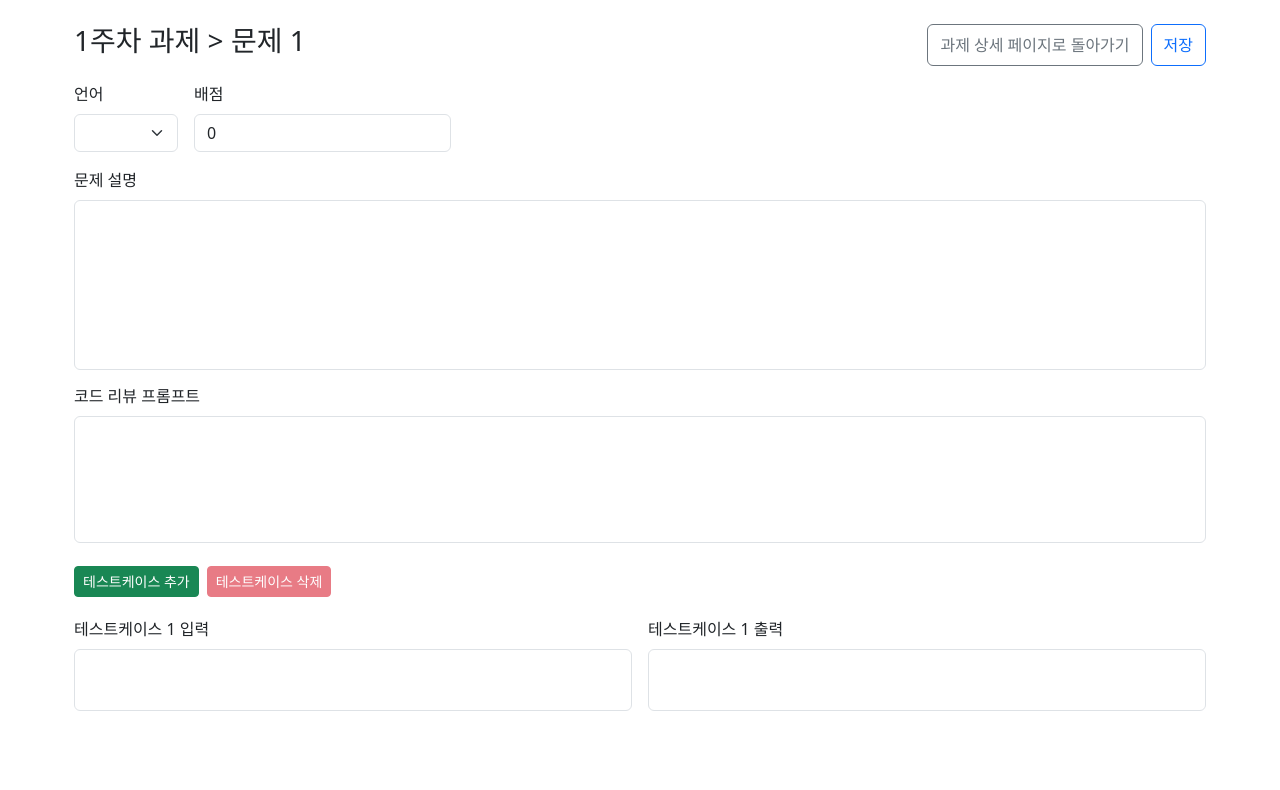
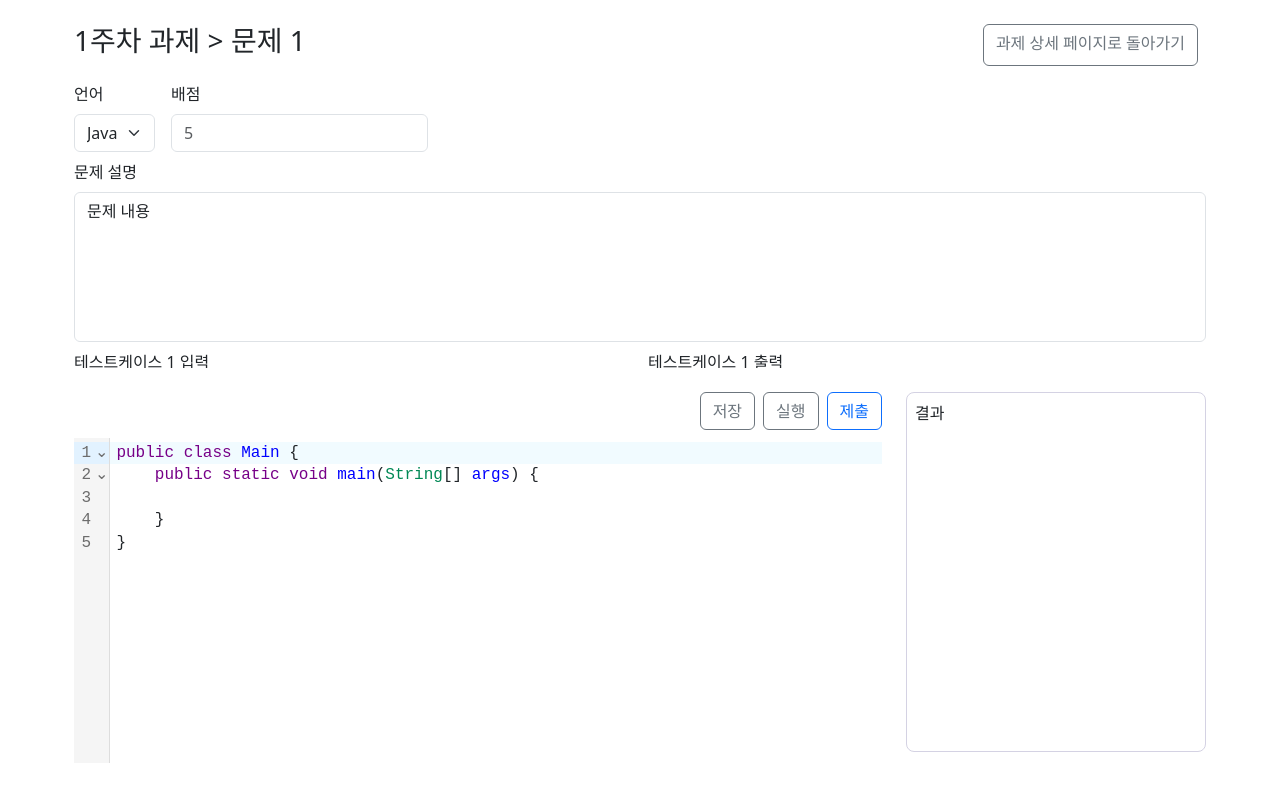
Before and after one commit to 2023-Fall-SE-CodeMates/AjouCodeXpert_Web, a React (Create React App) app: page /classes/1/assignments/1/1 in a window 1280 px wide. Shown: the top 790 px of the page. Built offline with nearby package versions, Linux system fonts and the light colour scheme.

Commit message:
문제 페이지(학생) 구현

```diff
--- a/package.json
+++ b/package.json
@@ -3,9 +3,13 @@
   "version": "0.1.0",
   "private": true,
   "dependencies": {
+    "@codemirror/lang-cpp": "^6.0.2",
+    "@codemirror/lang-java": "^6.0.1",
+    "@codemirror/lang-python": "^6.1.3",
     "@testing-library/jest-dom": "^5.17.0",
     "@testing-library/react": "^13.4.0",
     "@testing-library/user-event": "^13.5.0",
+    "@uiw/react-codemirror": "^4.21.21",
     "bootstrap": "^5.3.2",
     "classnames": "^2.3.2",
     "formik": "^2.4.5",
--- a/src/pages/student/ProblemPage.jsx
+++ b/src/pages/student/ProblemPage.jsx
@@ -1,8 +1,148 @@
 // 문제 페이지
 import React from "react";
+import cn from "classnames";
+import style from "styles/pages/student/ProblemPage.module.css";
+import CodeMirror from "@uiw/react-codemirror";
+import { cpp } from "@codemirror/lang-cpp";
+import { java } from "@codemirror/lang-java";
+import { python } from "@codemirror/lang-python";
+import { Field, Form, Formik } from "formik";
+import { useParams, Link } from "react-router-dom";
 
 function ProblemPage(props) {
-  return <div>문제 페이지</div>;
+  const { classId, assignmentId, problemId } = useParams();
+  const tc = [{ tcInput: "1 2", tcOutput: "3" }];
+  const language = "java";
+
+  return (
+    <div className="container px-1 d-flex flex-column vh-100">
+      {/* 문제명, 버튼 */}
+      <div className="d-flex flex-row mt-4 mb-2">
+        <h3 className="flex-grow-1">1주차 과제 &gt; 문제 {problemId}</h3>
+        <Link
+          to={`/classes/${classId}/assignments/${assignmentId}`}
+          className="btn btn-outline-secondary me-2"
+        >
+          과제 상세 페이지로 돌아가기
+        </Link>
+      </div>
+      {/* 문제 설명 */}
+      <div className={cn(style.problemInfoBox, "overflow-y-scroll")}>
+        {/* 언어배점 */}
+        <div className="d-flex flex-row my-2">
+          <fieldset className="form-group me-3">
+            <label className="form-label">언어</label>
+            <select className="form-select" name="language">
+              {language === "c" && <option selected="c">C</option>}
+              {language === "java" && <option value="java">Java</option>}
+              {language === "python" && <option value="python">Python</option>}
+            </select>
+          </fieldset>
+          <fieldset className="form-group">
+            <label className="form-label">배점</label>
+            <input
+              className="form-control"
+              type="number"
+              name="points"
+              placeholder="5"
+              readOnly
+            />
+          </fieldset>
+        </div>
+        {/* 문제설명 */}
+        <fieldset className="form-group flex-grow-1 my-2 ">
+          <label className="form-label">문제 설명</label>
+          <div className={cn("form-control", style.problemExplanation)}>
+            문제 내용
+          </div>
+        </fieldset>
+        {/* TC 목록*/}
+        <div>
+          {tc.map((item, index) => (
+            <div
+              className="d-flex flex-row my-1 justify-content-between"
+              key={index}
+            >
+              <fieldset className="form-group w-50 me-2">
+                <label className="form-label">
+                  테스트케이스 {index + 1} 입력
+                </label>
+                <div className="form-control">{item.tcInput}</div>
+              </fieldset>
+              <fieldset className="form-group w-50 ms-2">
+                <label className="form-label">
+                  테스트케이스 {index + 1} 출력
+                </label>
+                <div className="form-control">{item.tcInput} </div>
+              </fieldset>
+            </div>
+          ))}
+        </div>
+      </div>
+      {/* 코드 작성 및 결과 */}
+      <div
+        className={cn("d-flex flex-row mt-4 mb-5", style.codeWritingResultBox)}
+      >
+        <Formik
+          initialValues={{
+            code:
+              language === "c"
+                ? "#include <stdio.h>\nint main() {\n\n}"
+                : language === "java"
+                ? "public class Main {\n\tpublic static void main(String[] args) {\n\n\t}\n}"
+                : "def main():\n\t\n\nif __name__ == '__main__':\n\tmain()",
+          }}
+          enableReinitialize={true}
+          onSubmit={(data) => {
+            console.log(data);
+          }}
+        >
+          {(props) => (
+            <Form className="flex-fill me-4">
+              <div className="d-flex flex-row justify-content-end mb-2">
+                <button
+                  type="button"
+                  className="btn btn-outline-secondary me-2"
+                >
+                  저장
+                </button>
+                <button
+                  type="button"
+                  className="btn btn-outline-secondary me-2"
+                >
+                  실행
+                </button>
+                <button type="submit" className="btn btn-outline-primary">
+                  제출
+                </button>
+              </div>
+              <Field name="code">
+                {({ field, form }) => (
+                  <CodeMirror
+                    style={{ height: "95%" }}
+                    value={field.value}
+                    height="95%"
+                    extensions={
+                      language === "c"
+                        ? [cpp()]
+                        : language === "java"
+                        ? [java()]
+                        : [python()]
+                    }
+                    onChange={(data) => {
+                      console.log(data);
+                      form.setValues({ code: data });
+                    }}
+                  />
+                )}
+              </Field>
+            </Form>
+          )}
+        </Formik>
+        <div className={cn("rounded-3 px-2 py-2", style.resultBox)}>결과</div>
+      </div>
+    </div>
+  );
 }
 
 export default ProblemPage;
--- a/src/pages/student/ScoreByProblemPage.jsx
+++ b/src/pages/student/ScoreByProblemPage.jsx
@@ -7,6 +7,7 @@ import style from "styles/pages/student/AssignmentDetailPage.module.css";
 import cn from "classnames";
 import { Link, useParams } from "react-router-dom";
 
+// TODO: 총점 보여주기
 function ScoreByProblemPage(props) {
   const { classId, assignmentId } = useParams();
   return (
--- a/src/services/AuthContext.jsx
+++ b/src/services/AuthContext.jsx
@@ -22,7 +22,7 @@ export default function AuthProvider({ children }) {
 
   // TODO: API명세를 검토하고 role을 어떻게 처리할 지 결정하고, useAuth 사용하는 부분 수정하기
   const isAuthenticated = true;
-  const role = "ta";
+  const role = "student";
 
   return (
     <AuthContext.Provider value={{ isAuthenticated, role }}>
--- /dev/null
+++ b/src/styles/pages/student/ProblemPage.module.css
@@ -0,0 +1,18 @@
+.problemInfoBox {
+    height: 45%;
+}
+
+.problemExplanation {
+    min-height: 150px;
+}
+
+.codeWritingResultBox {
+    height: 55%;
+    min-height: 300px;
+}
+
+.resultBox {
+    height: 100%;
+    width: 300px;
+    border: 1px solid #d4d2e3;
+}
```
Also changed, not shown: 1 other file (tests, documents, lock files or other folders).
